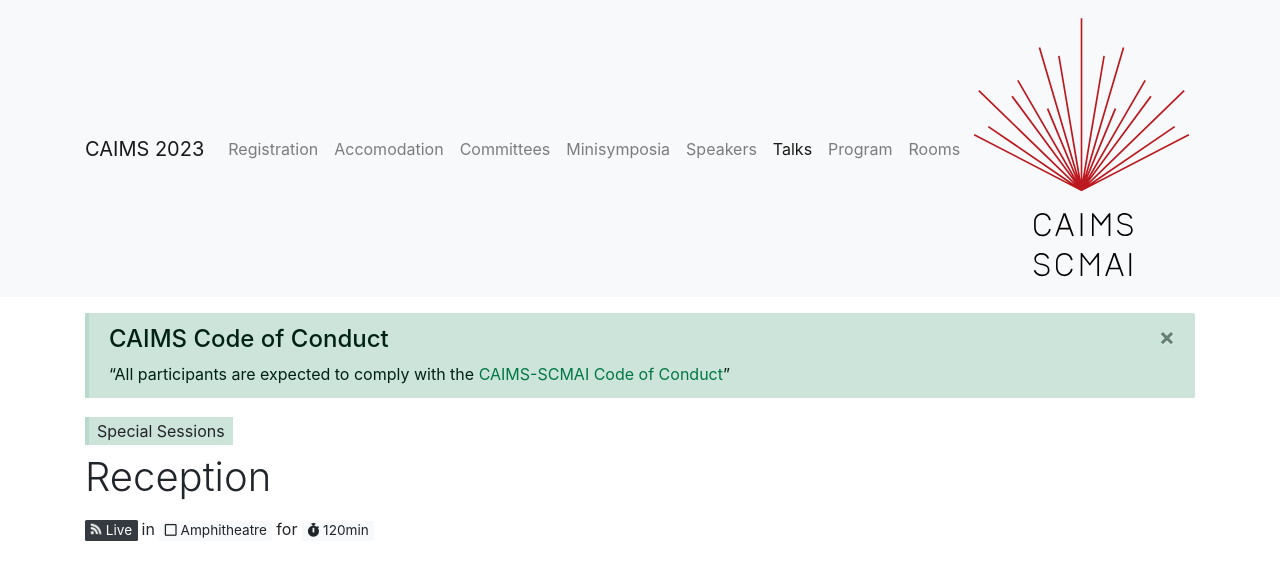
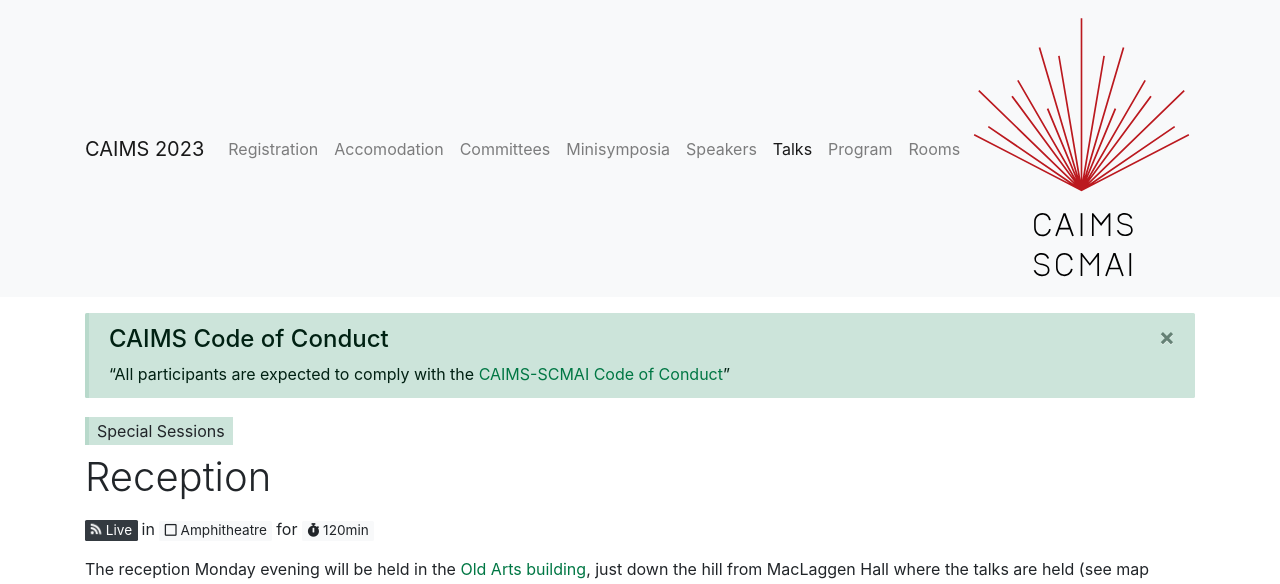
Before and after one commit to caims2023/caims2023.github.io, a Jekyll site: the page built from _talks/reception.md, in a window 1280 px wide. Shown: the top 584 px of the page. Built offline with Jekyll 4.4.1, drawn with Linux system fonts in a browser that asks for light colours; some of the changed text lies outside the part shown.

Commit message:
clarify location of reception and banquet

```diff
--- a/_talks/reception.md
+++ b/_talks/reception.md
@@ -6,3 +6,9 @@
   - Special Sessions
 hide: no
 ---
+The reception Monday evening will be held in the [Old Arts building](https://unbhistory.lib.unb.ca/Old_Arts_Building),
+just down the hill from MacLaggen Hall where the talks are held (see map below).
+
+![King's College](https://unbhistory.lib.unb.ca/images/thumb/a/af/Old_arts_building2.jpg/590px-Old_arts_building2.jpg)
+
+[Campus Map](/location/campusmap.jpeg)
```
Also changed, not shown: _talks/banquet.md (+4 -1 lines).
